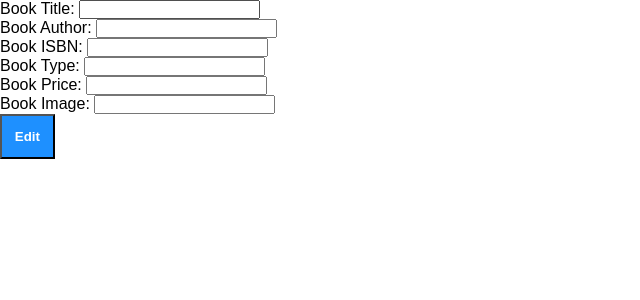
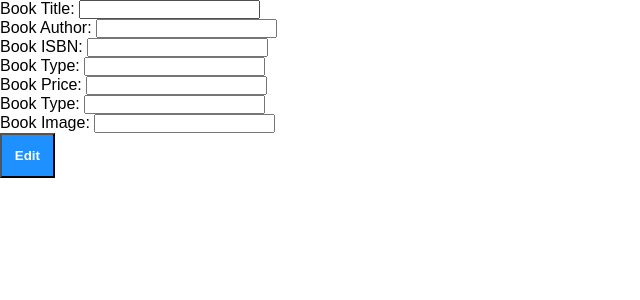
Before and after one commit to ThaiNguyen15/BTL_web, a PHP site: page /BTL_WEB/edit_book.php in a window 1280 px wide. Shown: the top 300 px of the page, without its empty margins (0-640 px from the left). Run offline with PHP 8.4, Linux system fonts and the light colour scheme; data comes from the database, SQL or seed files in the repository; data that the repository does not hold is empty.

Commit message:
add book

```diff
--- a/admin/edit_book.php
+++ b/admin/edit_book.php
@@ -12,18 +12,17 @@ $stmt->execute();
 
 $result = $stmt->fetch(PDO::FETCH_ASSOC);
 
-if(isset($_POST['push'])){
+if(isset($_POST['submit'])){
 
     require_once "../bookstore/connectDB.php";
 
 
 
-    $sql = "UPDATE `book` SET `BookTitle`='$_POST[title]',`ISBN`='$_POST[isbn]',`Price`='$_POST[price]',`Author`='$_POST[author]',`Type`='$_POST[type]',`Image`='$_POST[image]' WHERE BookID = $book_id";
-
+    $sql = "UPDATE `book` SET `BookTitle`='$_POST[title]',`ISBN`='$_POST[isbn]',`Price`='$_POST[price]' ,`Amount`='$_POST[amount]' ,`Author`='$_POST[author]',`Type`='$_POST[type]',`Image`='$_POST[image]' WHERE BookID = $book_id";
     $stmt = $pdo->prepare($sql);
 
     $stmt->execute();
-    // echo $stmt->rowCount() . " records UPDATED successfully";
+    //echo $stmt->rowCount() . " records UPDATED successfully";
     header("Location:./manage-book.php");
 
     /**
@@ -67,6 +66,9 @@ $pdo = NULL;
 <label for='price'>Book Price: </label>
 <input type='number' step ='0.01' name='price' id='price' value = '$result[Price]'>
 <br>
+<label for='type'>Book Type: </label>
+<input type='text' name='amount' id='amount' value = '$result[Amount]'>
+<br>
 <label for='image'>Book Image: </label>
 <input type='text ' name='image' id='image' value = '$result[Image]'>
 <br>
@@ -76,7 +78,7 @@ $pdo = NULL;
 
 ?>
 
-<button type='submit' name='push' class='btn-primary'>Edit</button>
+<button type='submit' name='submit' class='btn-primary'>Edit</button>
 
 </form>
 </body>
--- a/admin/manage-book.php
+++ b/admin/manage-book.php
@@ -23,6 +23,7 @@ $pdo = NULL;
                         <th>Title</th>
                         <th>Author</th>
                         <th>Type</th>
+                        <th>Amount</th>
                         <th>Price</th>
                         <th>Actions</th>
                     </tr>
@@ -36,6 +37,7 @@ $pdo = NULL;
                                 <td>$rs[BookTitle]</td>
                                 <td>$rs[Author]</td>
                                 <td>$rs[Type]</td>
+                                <td>$rs[Amount]</td>
                                 <td>$rs[Price]</td>
                                 <td>
                                     <a href='edit_book.php?bookid=$rs[BookID]' class='btn-secondary'>Edit Book</a>
--- a/config/constants.php
+++ b/config/constants.php
@@ -12,7 +12,7 @@
 
 
         // Create Constants to Store Non Repeating Values
-        if (!defined('SITEURL')) define('SITEURL', 'http://localhost/assignment/BTL_web/');
+        if (!defined('SITEURL')) define('SITEURL', 'http://localhost:8080/BTL_WEB/');
         if (!defined('LOCALHOST')) define('LOCALHOST', 'localhost');
         if (!defined('DB_USERNAME')) define( 'DB_USERNAME', 'root' );
         if (!defined('DB_PASSWORD')) define( 'DB_PASSWORD', '');
```
Also changed, not shown: admin/add_book.php (line endings or trailing spaces), bookstore/image/haisophan.jpg (added), bookstore/image/imlang.jpg (added), bookstore/image/nhatanh.jpg (added), bookstore/image/novel.jpg (added), bookstore/image/shelockhome.jpg (added).
